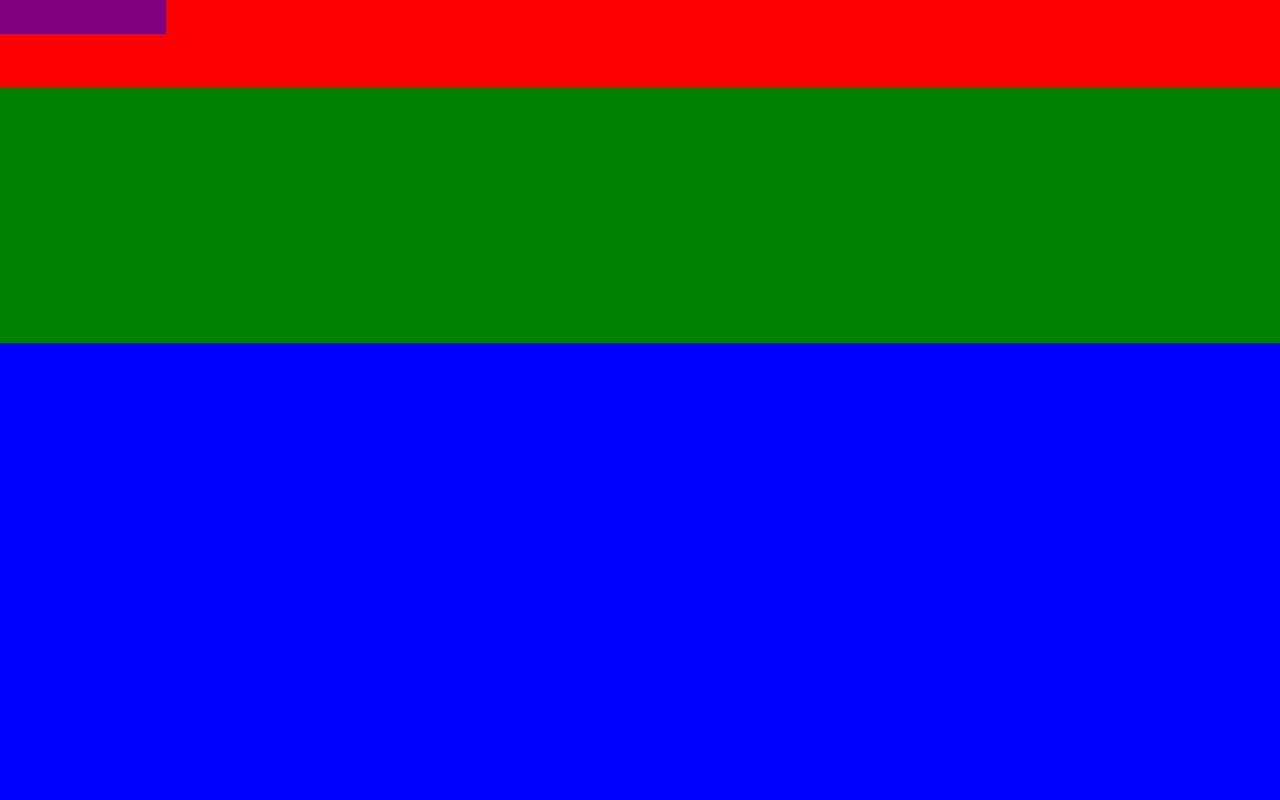
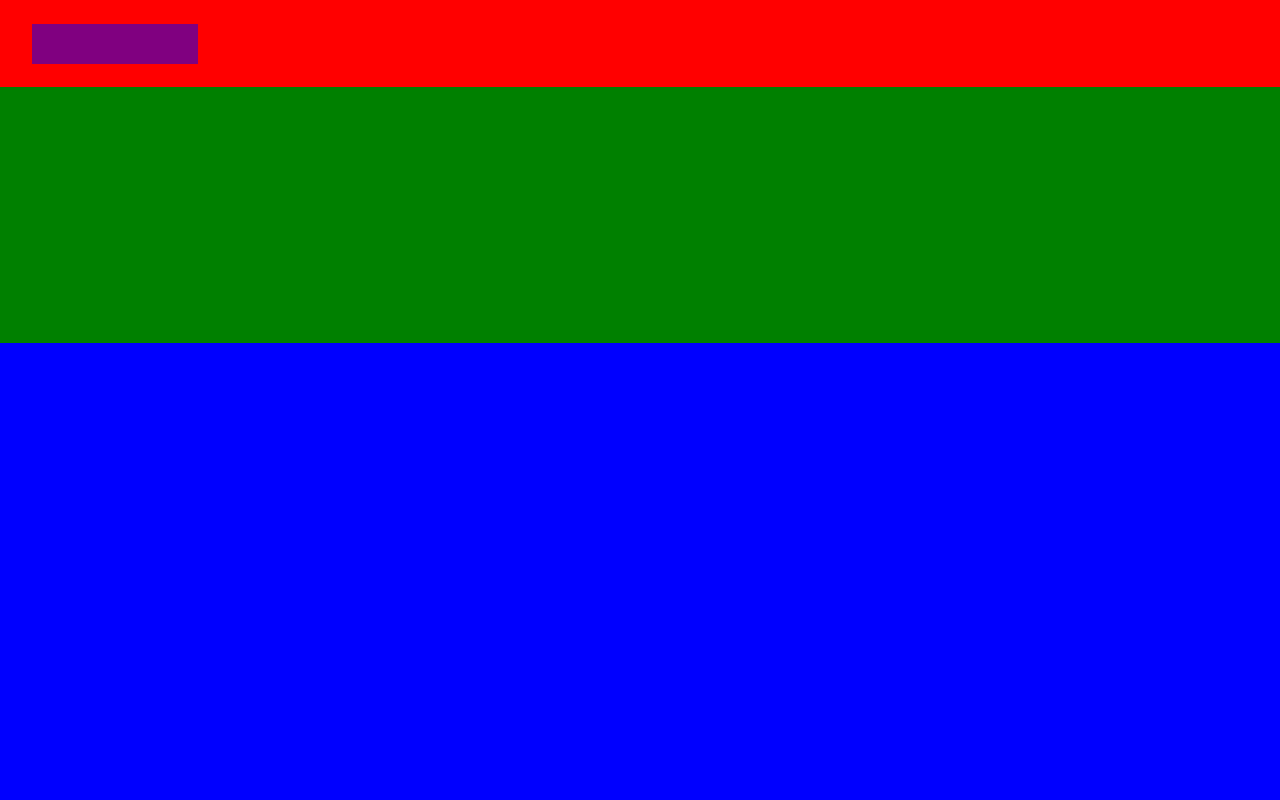
Before and after one commit to Seisachtheia/DayDream, a website: page public/index.html in a window 1280 px wide. Shown: the top 800 px of the page. Drawn offline with Linux system fonts and the light colour scheme; files that its build step writes are made by us from their sources.

Commit message:
Resolved positioning - adding "px" to margins

```diff
--- a/private/styles/style.scss
+++ b/private/styles/style.scss
@@ -28,8 +28,8 @@ $color-2: white;
 }
 
 .banner-logo {
-    margin: 24 40 0 32;
-    padding: 6 0 0 0;
+    margin: 24px 40px 0px 32px;
+    padding: 6px 0px 0px 0px;
     background-color:purple;
     width:166px;
     height:34px;
```
Also changed, not shown: public/styles/style.css.
